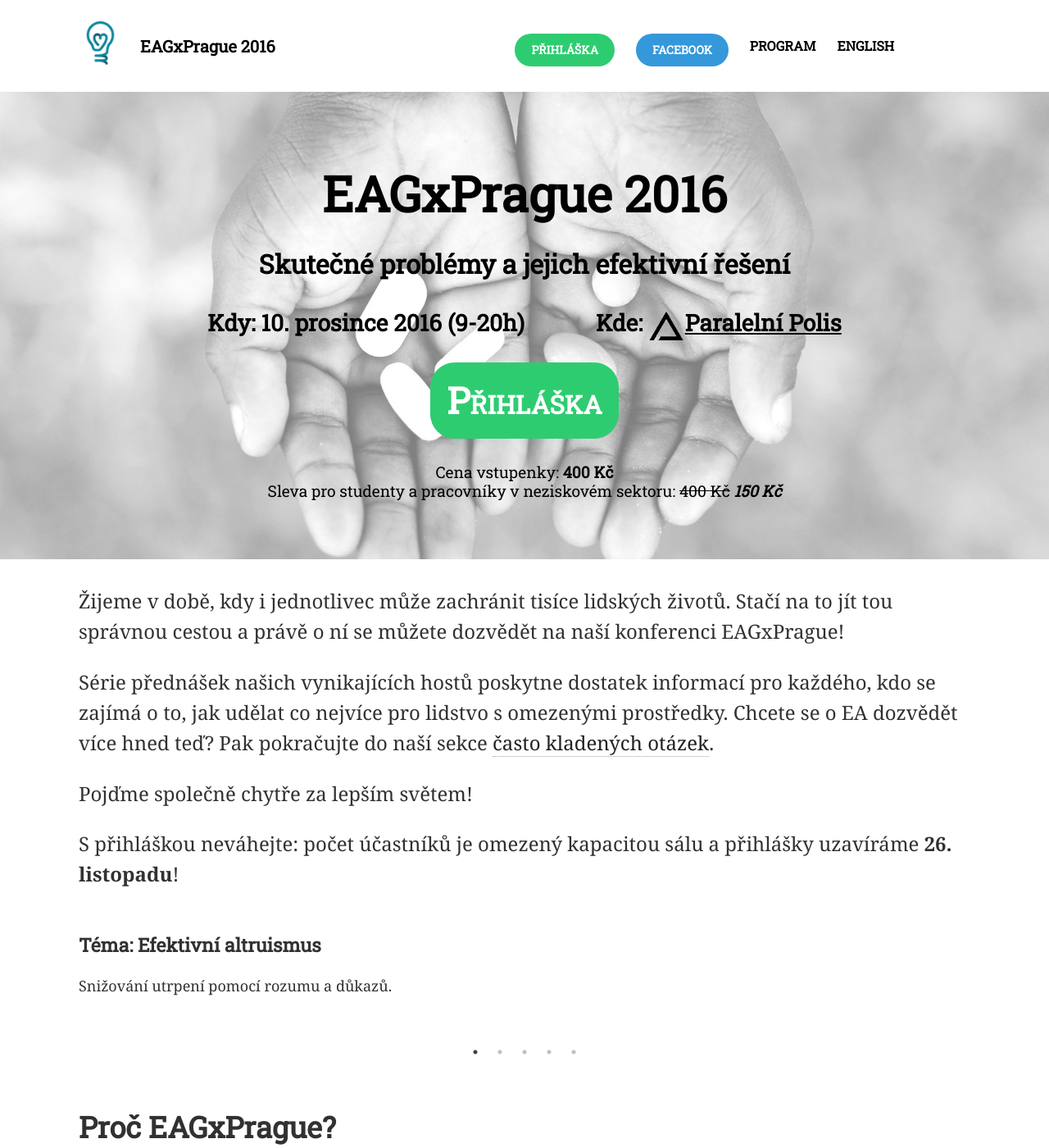
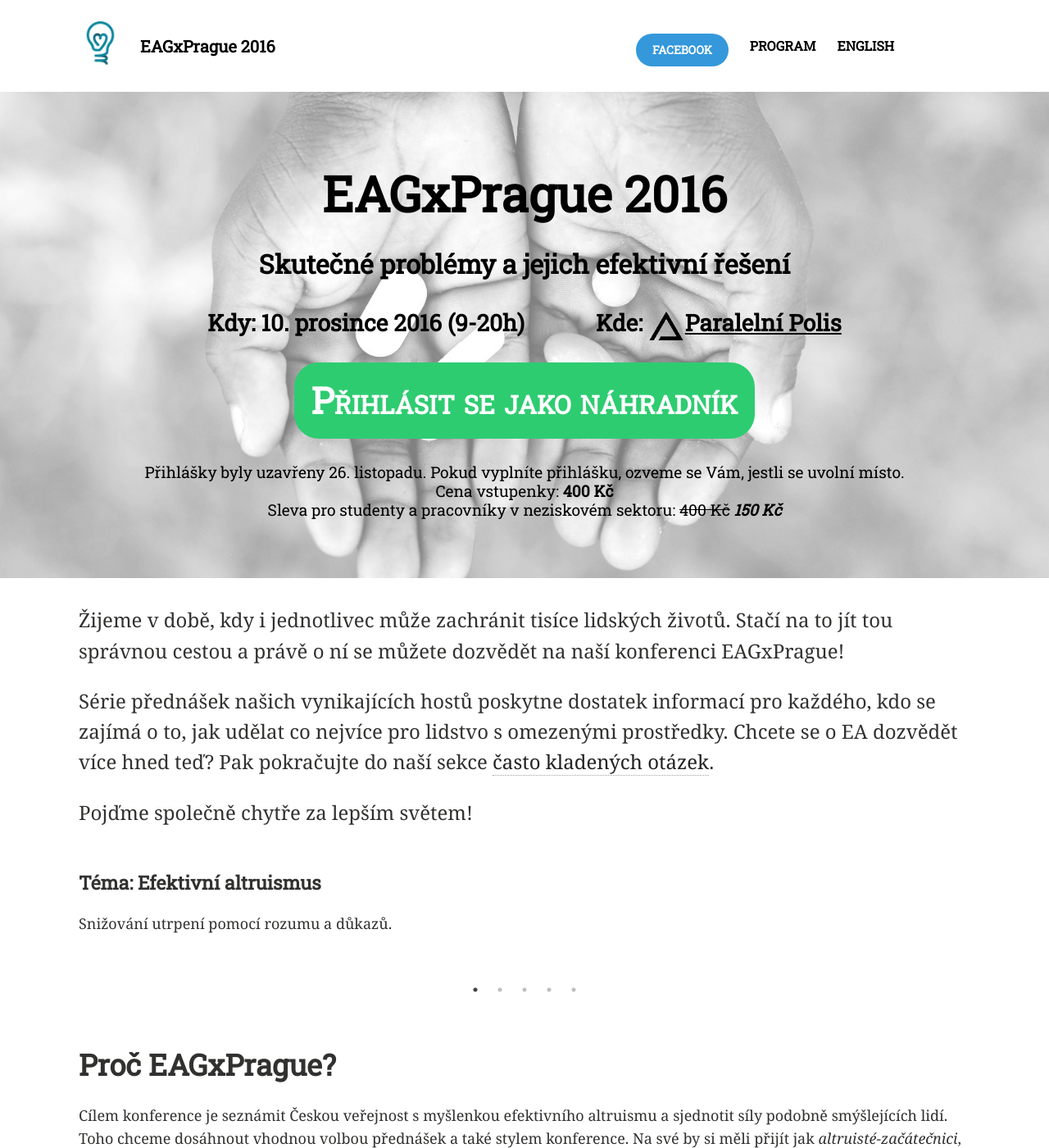
Before and after one commit to ea-czech-republic/eagxprague.org, a Jekyll site: the page built from index.md, in a window 1280 px wide and 1400 px high. Shown: the whole window at 82% size. Built offline with Jekyll 4.4.1, drawn with Linux system fonts in a browser that asks for light colours; nearby versions of some CDN libraries.

Commit message:
Close applications

```diff
--- a/_layouts/home.html
+++ b/_layouts/home.html
@@ -68,8 +68,6 @@ src="https://www.facebook.com/tr?id=102404170243464&ev=PageView&noscript=1"
 <ul class="menu-item">
 	<li class="home"><a href="/">{{ site.title }}</a></li>
 
-	<li><a href="https://goo.gl/forms/mVaVHPA60dy36Et73"
-	class="prihlaska-top" onclick="fbq('track', 'Lead'); ga('send', 'application', 'opened');"><span class="btn btn-success">Přihláška</span></a></li>
 	<li><a href="https://www.facebook.com/events/1316555661712747/" class="facebook-top"><span class="btn btn-info">Facebook</span></a></li>
 	<!-- TODO: Facebook button -->
 	<li><a href="{{ domain }}/#program">Program</a></li>
@@ -86,7 +84,6 @@ src="https://www.facebook.com/tr?id=102404170243464&ev=PageView&noscript=1"
 <ul class="menu-item">
 	<li class="home"><a href="/">{{ site.title }}</a></li>
 
-	<li><a href="https://goo.gl/forms/mVaVHPA60dy36Et73" class="prihlaska-top" onclick="fbq('track', 'Lead'); ga('send', 'application', 'opened');"><span class="btn btn-success">Přihláška</span></a></li>
 	<li><a href="https://www.facebook.com/events/1316555661712747/" class="facebook-top"><span class="btn btn-info">Facebook</span></a></li>
 	<li><a href="{{ domain }}/#program">Program</a></li>
 	<li><a href="{{ domain }}/english.html">English</a></li>
@@ -103,8 +100,14 @@ src="https://www.facebook.com/tr?id=102404170243464&ev=PageView&noscript=1"
         <h3>Kdy: 10. prosince 2016 (9-20h)<span style="display: inline-block; width: 80px;"></span> Kde: <a
 	   href="https://www.paralelnipolis.cz/"><img src="images/pp-black-75.png">Paralelní Polis</a></h3>
 
-    <h3><a href="https://goo.gl/forms/mVaVHPA60dy36Et73" class="btn btn-success" id="primary-reg-button" onclick="fbq('track', 'Lead'); ga('send', 'application', 'opened');">Přihláška</a></h3>
+    <h3><a href="https://goo.gl/forms/mVaVHPA60dy36Et73" class="btn btn-success"
+							 id="primary-reg-button"
+	onclick="fbq('track', 'Lead'); ga('send', 'application', 'opened');">Přihlásit se jako náhradník</a></h3>
     <h4 style="font-size: 120%; margin-top: -1em; font-weight: normal;">
+		Přihlášky byly uzavřeny 26. listopadu.
+		Pokud vyplníte přihlášku, ozveme se Vám, jestli se uvolní
+		místo.<br>
+
     Cena vstupenky: <b>400 Kč</b><br>
     Sleva pro studenty a pracovníky v neziskovém sektoru: <s>400 Kč</s>
     <b><i>150 Kč</i></b>
@@ -139,10 +142,6 @@ src="https://www.facebook.com/tr?id=102404170243464&ev=PageView&noscript=1"
 	</p>
 	<p>
 	Pojďme společně chytře za lepším světem!
-	</p>
-	<p>
-	S přihláškou neváhejte: počet účastníků je omezený kapacitou
-	sálu a přihlášky uzavíráme <b>26. listopadu</b>!
 	</p>
 </section>
 	<section id="themes">
@@ -200,7 +199,6 @@ src="https://www.facebook.com/tr?id=102404170243464&ev=PageView&noscript=1"
 		<nav role="navigation" class="menu bottom-menu">
 			<ul class="menu-item">
 				<li><a href="{{ domain }}/">EAGxPrague 2016</a></li>
-				<li><a href="https://goo.gl/forms/mVaVHPA60dy36Et73" onclick="fbq('track', 'Lead'); ga('send', 'application', 'opened');">Přihláška</a></li>
 				<li><a href="{{ domain }}/#program">Program</a></li>
 				<li><a href="{{ domain }}/english.html">English</a></li>
 			</ul>
```
Also changed, not shown: _layouts/home_en.html (+5 -9 lines).
